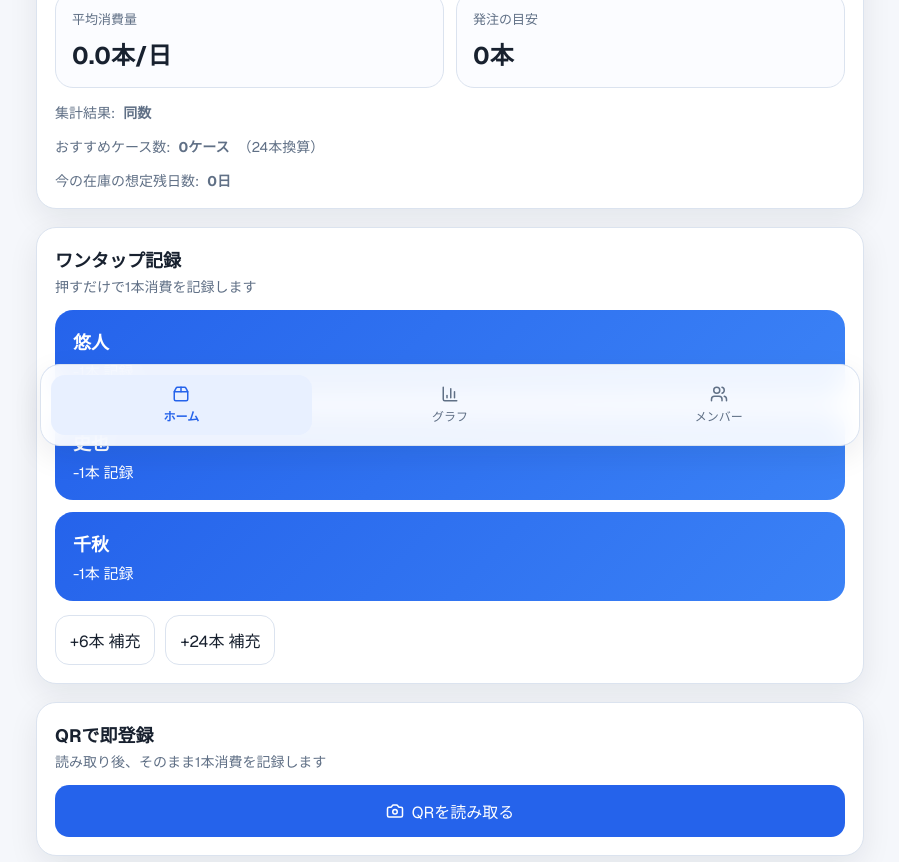
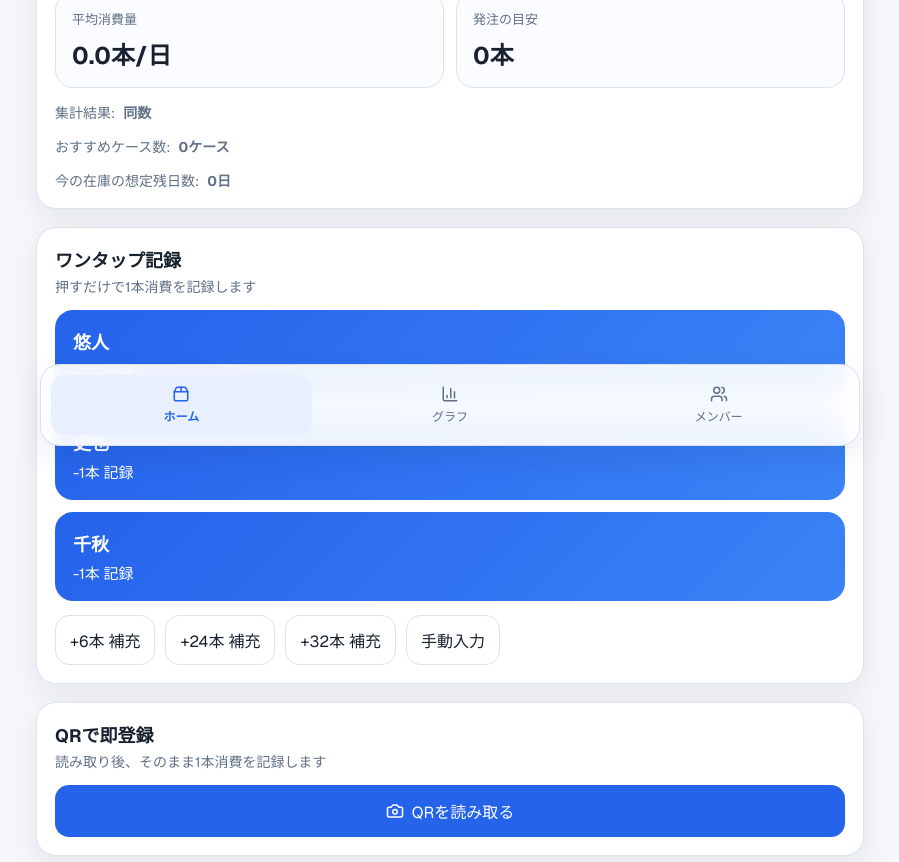
Before and after one commit to ykobayan0825-afk/sparkling-water-app, a Next.js app: page / in a window 1280 px wide. Shown: the part 340-1202 px from the top of the page, without its empty margins (190-1089 px from the left). Built offline with nearby package versions, Linux system fonts and the light colour scheme.

Commit message:
補充ボタン追加とおすすめケース数表記調整

```diff
--- a/components/member-action-grid.tsx
+++ b/components/member-action-grid.tsx
@@ -1,9 +1,24 @@
 "use client"
 
+import { useState } from "react"
 import { useInventory } from "@/contexts/inventory-context"
 
 export function MemberActionGrid() {
   const { state, consumeByMember, restock } = useInventory()
+  const [showManualRestock, setShowManualRestock] = useState(false)
+  const [manualQuantity, setManualQuantity] = useState("")
+
+  const handleManualRestock = () => {
+    const quantity = Number(manualQuantity)
+
+    if (!Number.isInteger(quantity) || quantity <= 0) {
+      return
+    }
+
+    restock(quantity)
+    setManualQuantity("")
+    setShowManualRestock(false)
+  }
 
   return (
     <section className="card stack-gap">
@@ -35,7 +50,34 @@ export function MemberActionGrid() {
         <button type="button" className="secondary-button" onClick={() => restock(24)}>
           +24本 補充
         </button>
+        <button type="button" className="secondary-button" onClick={() => restock(32)}>
+          +32本 補充
+        </button>
+        <button
+          type="button"
+          className="secondary-button"
+          onClick={() => setShowManualRestock((prev) => !prev)}
+        >
+          手動入力
+        </button>
       </div>
+
+      {showManualRestock && (
+        <div className="form-row">
+          <input
+            type="number"
+            min="1"
+            step="1"
+            className="text-input"
+            value={manualQuantity}
+            onChange={(e) => setManualQuantity(e.target.value)}
+            placeholder="補充本数を入力"
+          />
+          <button type="button" className="primary-button" onClick={handleManualRestock}>
+            追加する
+          </button>
+        </div>
+      )}
     </section>
   )
 }
--- a/components/stock-summary.tsx
+++ b/components/stock-summary.tsx
@@ -56,7 +56,6 @@ export function StockSummary() {
       <div className="inline-note">
         <span>おすすめケース数:</span>
         <strong>{stats.recommendedCases}ケース</strong>
-        <span>（24本換算）</span>
       </div>
 
       <div className="inline-note">
```
